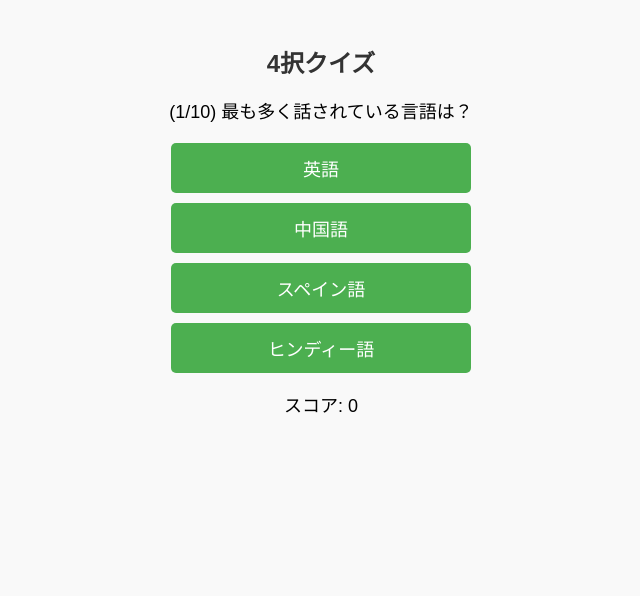
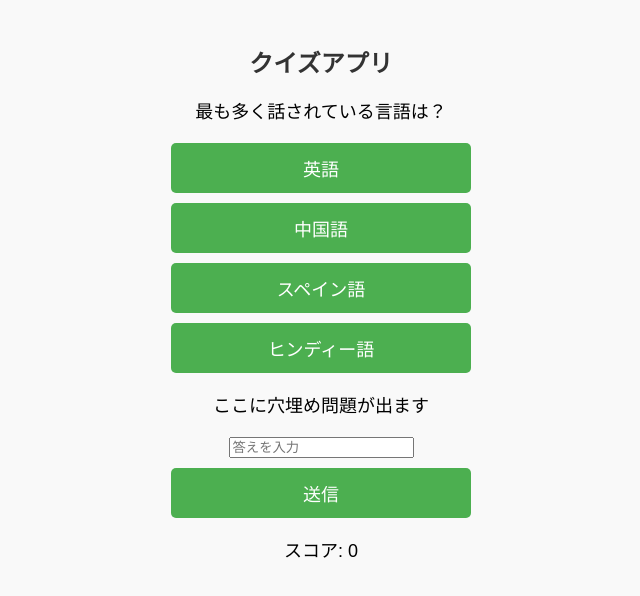
Before and after one commit to Comfy-Life-Academy/quiz-app, a plain HTML site: page index.html in a window 1280 px wide. Shown: the whole page, without its empty margins (319-959 px from the left). Drawn offline with Linux system fonts and the light colour scheme.

Commit message:
Update index.html

```diff
--- a/index.html
+++ b/index.html
@@ -7,16 +7,19 @@
     <link rel="stylesheet" href="style.css">
 </head>
 <body>
-    <h1>4択クイズ</h1>
+    <h1>クイズアプリ</h1>
+
+    <!-- 4択クイズ -->
     <p id="question">最も多く話されている言語は？</p>
     <button>英語</button>
     <button>中国語</button>
     <button>スペイン語</button>
     <button>ヒンディー語</button>
 
+    <!-- 穴埋め問題 -->
+    <p id="fill-in-question">ここに穴埋め問題が出ます</p>
+    <input type="text" id="answerInput" placeholder="答えを入力">
+    <button id="submitAnswer">送信</button>
+
     <p id="score">スコア: 0</p>
-    <button id="retry" style="display: none;">もう一度挑戦</button>
-
-    <script src="script.js"></script>
-</body>
-</html>
+    <button id="retry" st
```
